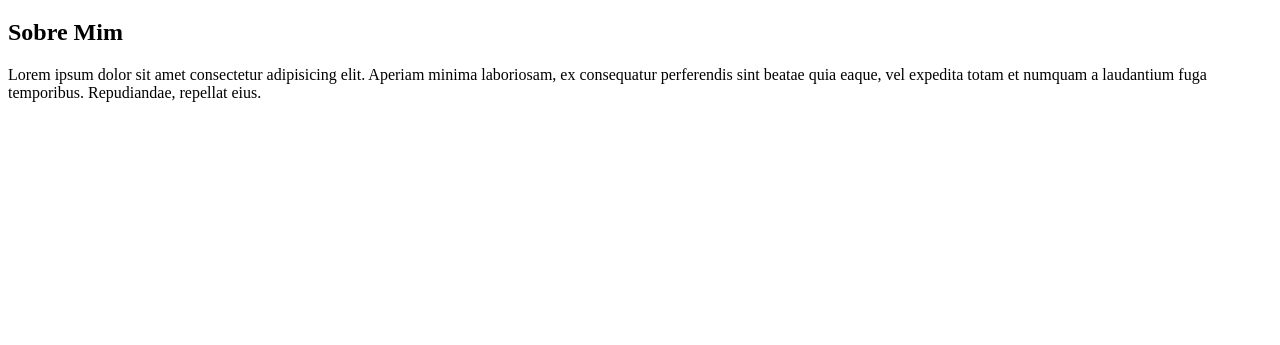
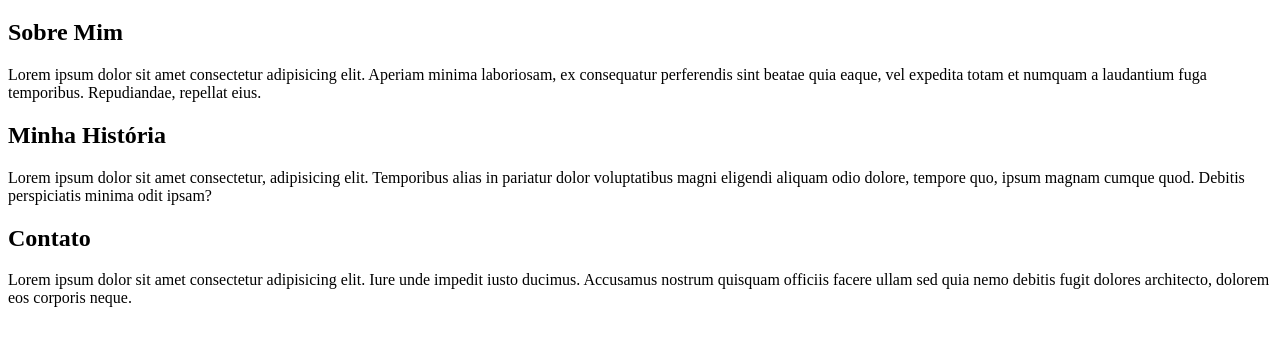
Before and after one commit to otaviolube/devweb120252c1, a plain HTML site: page index.html in a window 1280 px wide. Shown: the part 61-406 px from the top of the page. Drawn offline with Linux system fonts and the light colour scheme.

Commit message:
Inseri minha história e o contato

```diff
--- a/index.html
+++ b/index.html
@@ -13,5 +13,13 @@
 
     <p>Lorem ipsum dolor sit amet consectetur adipisicing elit. Aperiam minima laboriosam, ex consequatur perferendis sint beatae quia eaque, vel expedita totam et numquam a laudantium fuga temporibus. Repudiandae, repellat eius.</p>
 
+    <h2>Minha História</h2>
+
+    <p>Lorem ipsum dolor sit amet consectetur, adipisicing elit. Temporibus alias in pariatur dolor voluptatibus magni eligendi aliquam odio dolore, tempore quo, ipsum magnam cumque quod. Debitis perspiciatis minima odit ipsam?</p>
+
+    <h2>Contato</h2>
+
+    <p>Lorem ipsum dolor sit amet consectetur adipisicing elit. Iure unde impedit iusto ducimus. Accusamus nostrum quisquam officiis facere ullam sed quia nemo debitis fugit dolores architecto, dolorem eos corporis neque.</p>
+
 </body>
 </html>
```
